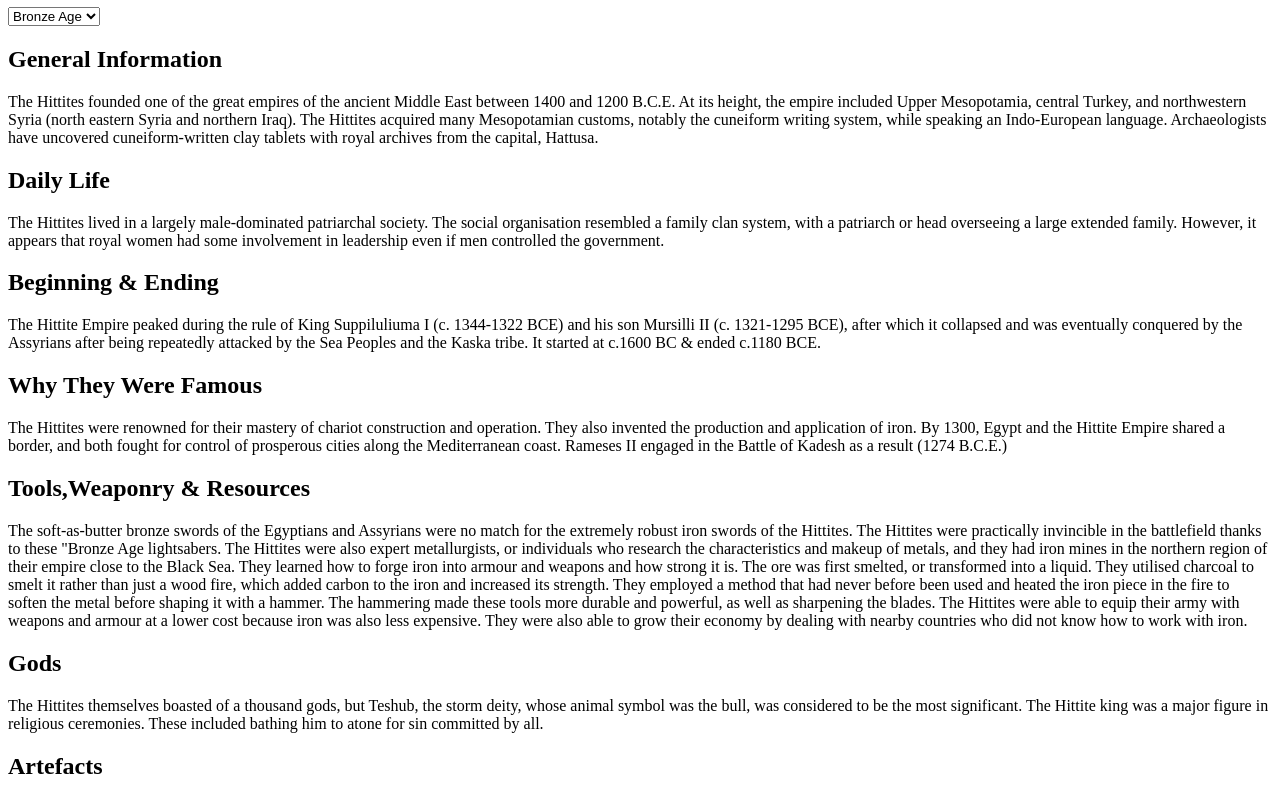
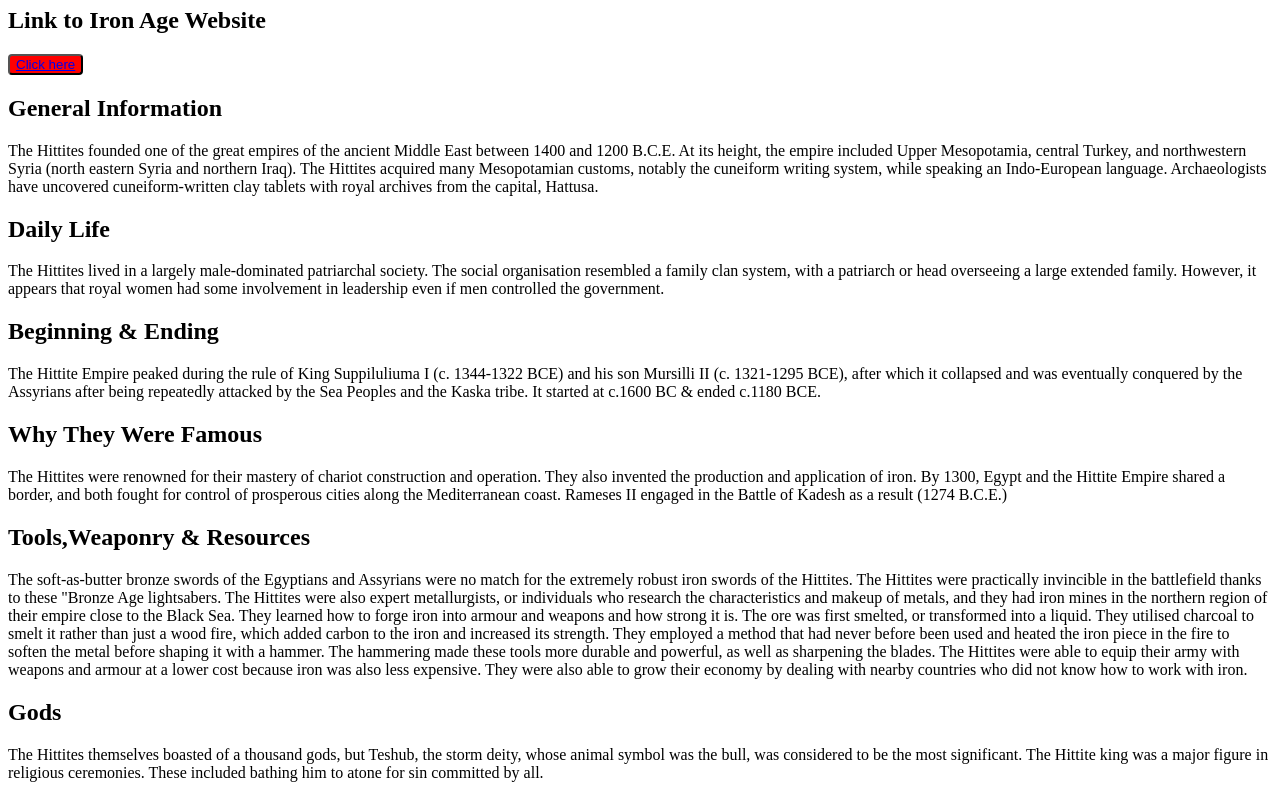
Before and after one commit to Nerd2WebWizard/Website1, a plain HTML site: page Index.html in a window 1280 px wide. Shown: the part 73-870 px from the top of the page. Drawn offline with Linux system fonts and the light colour scheme.

Commit message:
Update Index.html

```diff
--- a/Index.html
+++ b/Index.html
@@ -3,19 +3,19 @@
 <head>
     <h1>The Hittites</h1>
 </head>
-    <script>
-$('.select-language').on('change',function(){
-    var value = $(this).val();
-    location.href = value; //or .php, etc. This will go to a page called en.html
-    });
-</script>
+     <style>
+    button{
+     background-color: red;
+      color: white;
+      border-radius: 4px;
+      cursor: pointer;
+    }
+    </style>
 <body>
- <form > <select name="Different Periods Of TIme" class="select-language selectpicker">
-     <option value="https://nerd2webwizard.github.io/Website1/Index.html ">Bronze Age</option>
-     <option value="https://nerd2webwizard.github.io/2ndWebsite/Index2.html">Iron Age</option>
-     </select>
-    </form>
-</select>
+    <h2>Link to Iron Age Website</h2>
+    <button>
+     <a href="https://nerd2webwizard.github.io/2ndWebsite/Index2.html"> Click here</a>
+    </button>
 <h2> General Information</h2>
 <p>The Hittites founded one of the great empires of the ancient Middle East between 1400 and 1200 B.C.E. At its height, the empire included Upper Mesopotamia, central Turkey, and northwestern Syria (north eastern Syria and northern Iraq). The Hittites acquired many Mesopotamian customs, notably the cuneiform writing system, while speaking an Indo-European language. Archaeologists have uncovered cuneiform-written clay tablets with royal archives from the capital, Hattusa.</p>
 <h2>Daily Life</h2>
```
